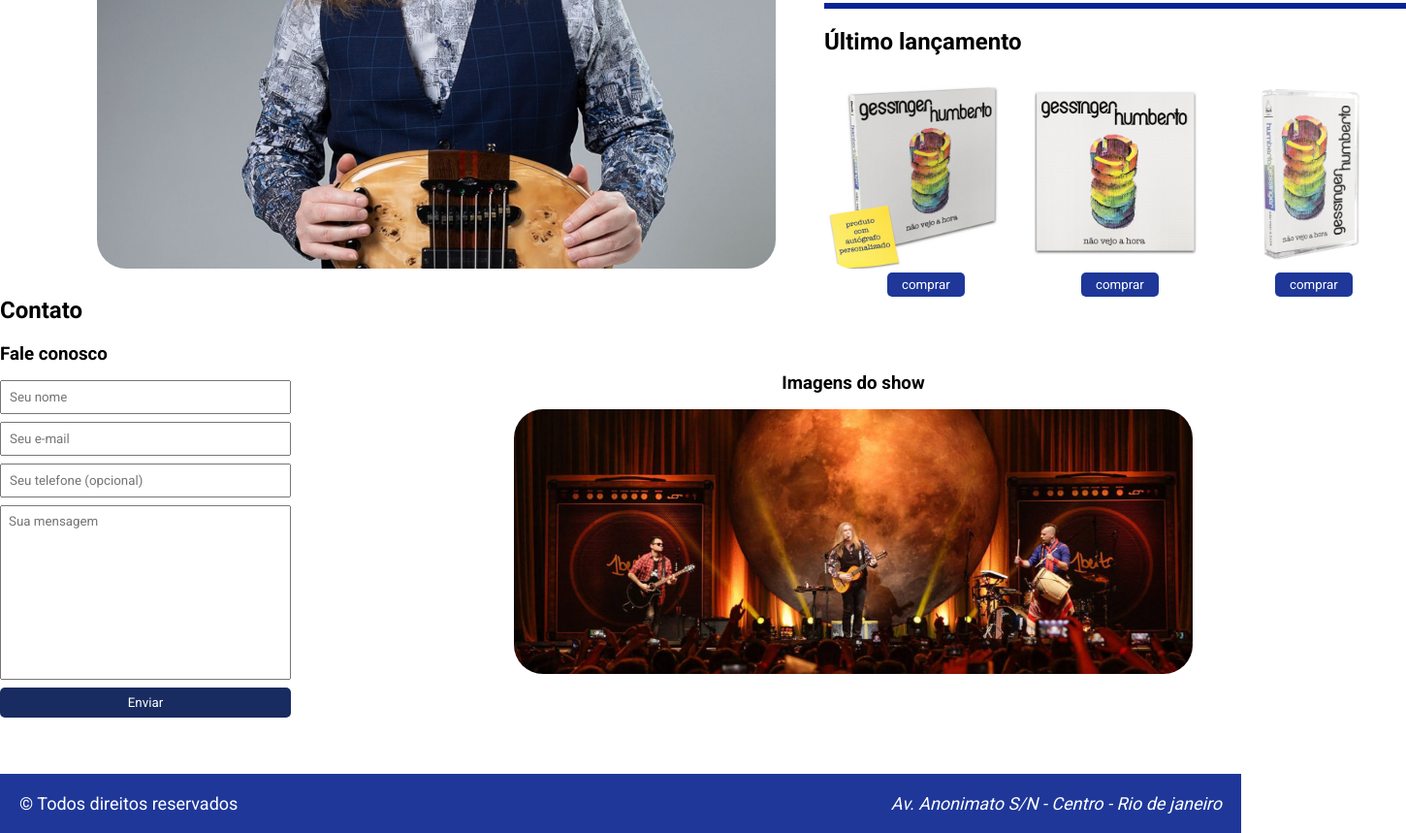
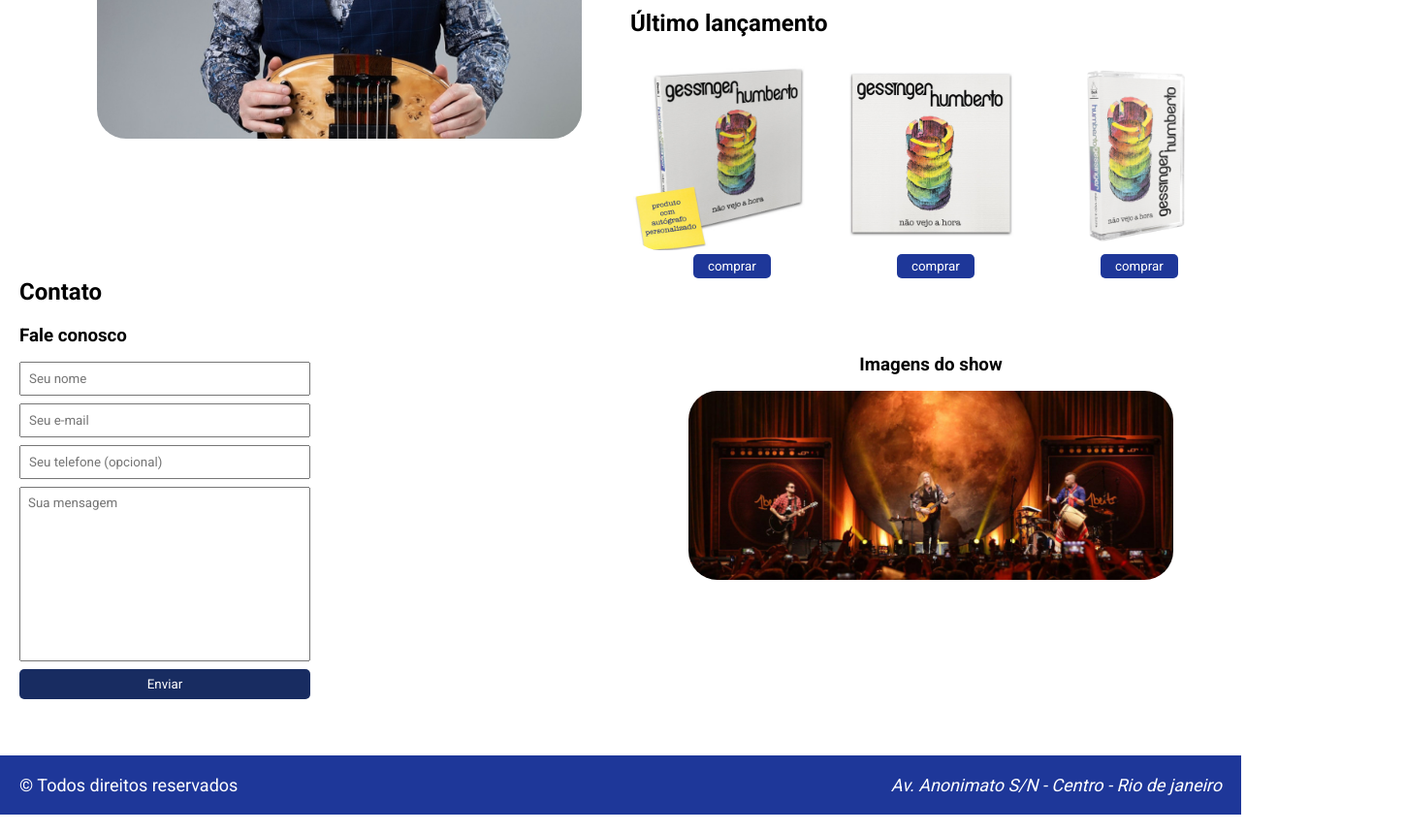
Before and after one commit to cardrocha/landing_page_Humberto_Gessinger, a plain HTML site: page index.html in a window 1280 px wide. Shown: the part 368-1227 px from the top of the page at 97% size, 1450 px wide, since content can reach past the window. Drawn offline with Linux system fonts and the light colour scheme.

Commit message:
adjust layout desktop

```diff
--- a/style.css
+++ b/style.css
@@ -57,7 +57,7 @@ header {
 }
 
 img {
-    width: 700px;
+    width: 500px;
     border-radius: 30px;
 }
 
@@ -96,7 +96,7 @@ button:hover {
 
 #contact .container {
     display: block;
-    max-width: 1280px;
+    max-width: 1240px;
     margin: 0 auto;
 }
 
```
